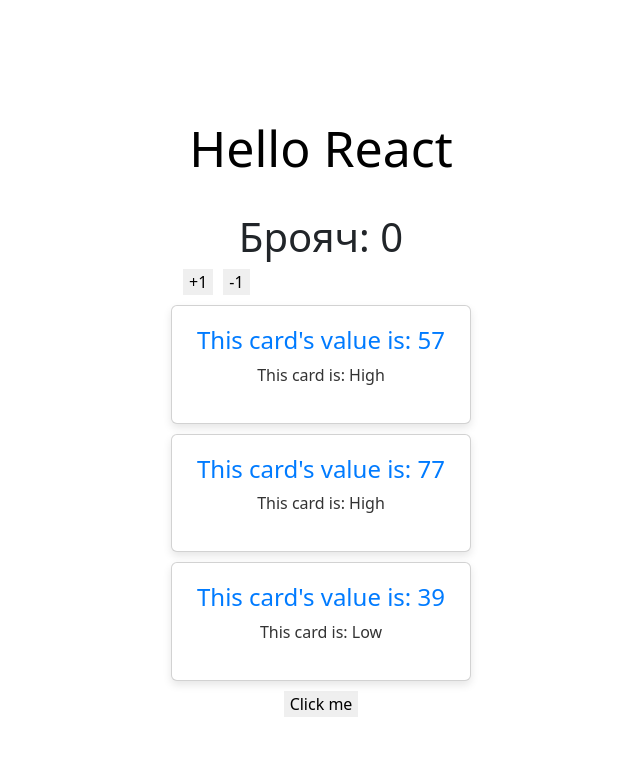
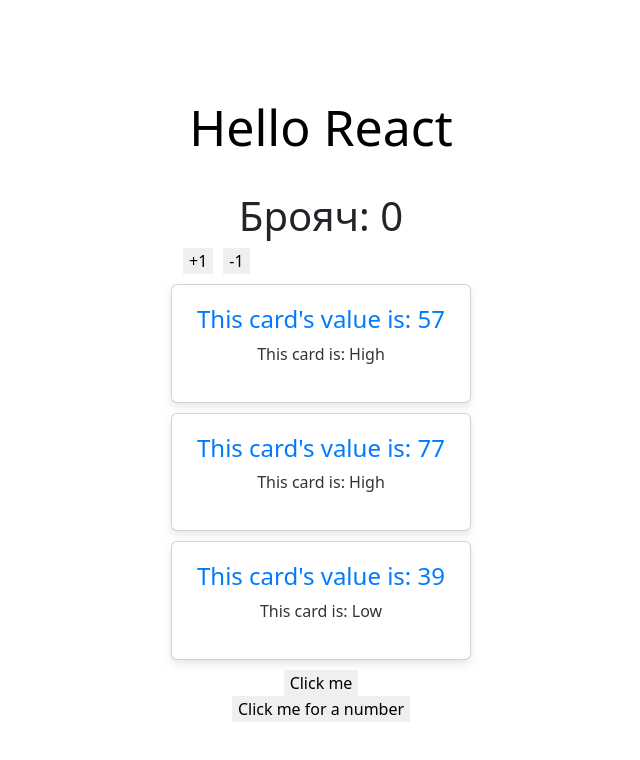
Before and after one commit to jboychev/react, a React (Create React App) app: page / in a window 1280 px wide. Shown: the top 760 px of the page, without its empty margins (319-959 px from the left). Built offline with nearby package versions, Linux system fonts and the light colour scheme.

Commit message:
random number handler Component

```diff
--- a/src/App.js
+++ b/src/App.js
@@ -3,6 +3,7 @@
 import Counter from "./Components/counter";
 import Card from "./Components/Card";
 import  Btn from "./Components/Btn";
+import handleClick from "./Components/randomHandler";
 
 // function Header() {
 //   return <h1>Hello React</h1>;
@@ -24,6 +25,9 @@
         <Card num={randNum()} />
       </div>
       <Btn />
+      <p>
+      <button onClick={handleClick}>Click me for a number</button>
+      </p>
     </div>
   );
 
--- /dev/null
+++ b/src/Components/randomHandler.js
@@ -0,0 +1,8 @@
+function handleClick() {
+    let randomNum = Math.floor(Math.random() * 3) + 1;
+    console.log(randomNum);
+    let userInput = prompt("Enter your number");
+    alert(`Computher number is: ${randomNum} and your number is ${userInput}`);
+}
+
+export default handleClick;
```
